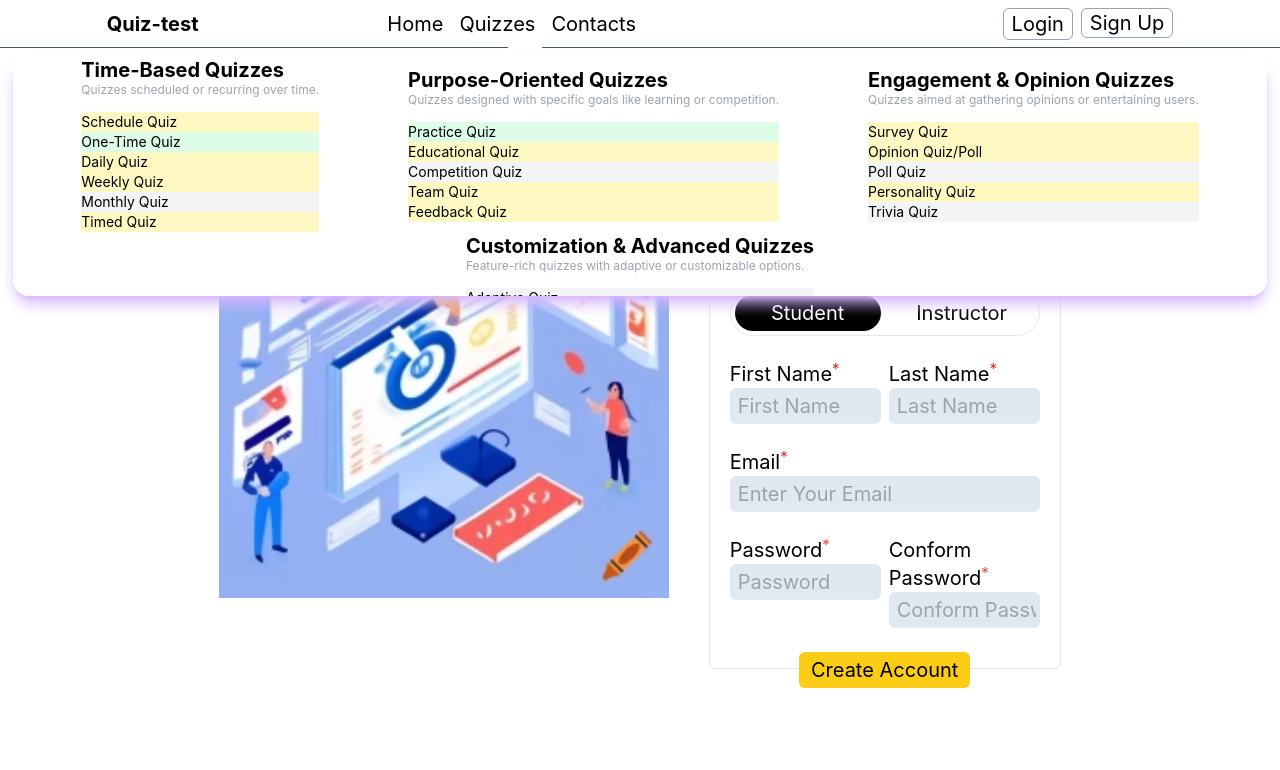
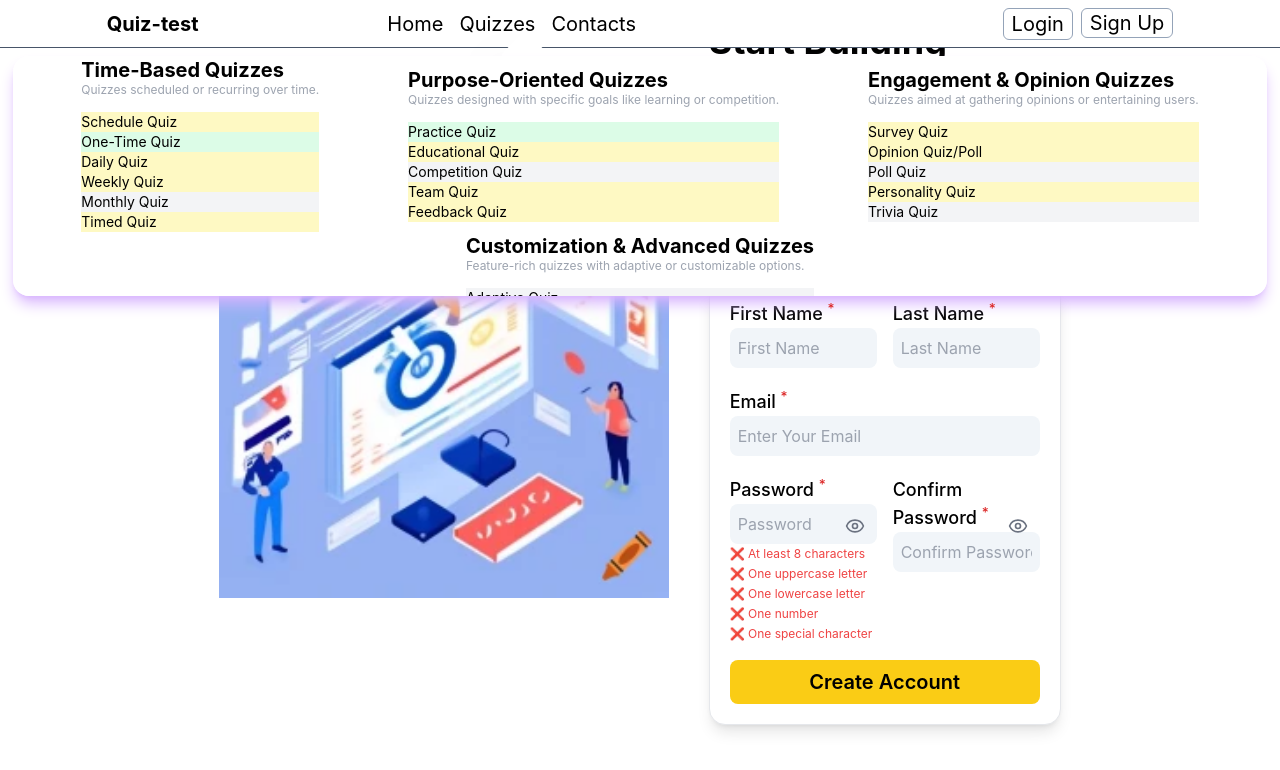
Before and after one commit to Harshitchopde/Chaturai-Pratiyogita, a React (Create React App) app: page /signUp in a window 1280 px wide. Shown: the top 770 px of the page. Built offline with nearby package versions, Linux system fonts and the light colour scheme; no server answers.

Commit message:
[fix] the password check

```diff
--- a/src/components/core/auth/SignUpForm.jsx
+++ b/src/components/core/auth/SignUpForm.jsx
@@ -1,130 +1,236 @@
-import React, { useState } from 'react'
-import { ACCOUNT_TYPE } from '../../../utils/constants';
-import toast from 'react-hot-toast';
-import { useDispatch } from 'react-redux';
-import { setSignUpData } from '../../../slices/authSlicer';
-import { sendOtp } from '../../../services/operations/authApis';
-import { useNavigate } from 'react-router-dom';
-import { Tab } from '../../common/Tab';
+import React, { useState } from "react";
+import { ACCOUNT_TYPE } from "../../../utils/constants";
+import toast from "react-hot-toast";
+import { useDispatch } from "react-redux";
+import { setSignUpData } from "../../../slices/authSlicer";
+import { sendOtp } from "../../../services/operations/authApis";
+import { useNavigate } from "react-router-dom";
+import { Tab } from "../../common/Tab";
+import { Eye, EyeOff } from "lucide-react";
 
 const SignUpForm = () => {
-    // accountType -> state
-    const [accountType,setAccountType] = useState(ACCOUNT_TYPE.STUDENT);
+  const [accountType, setAccountType] = useState(ACCOUNT_TYPE.STUDENT);
   const dispatch = useDispatch();
   const navigate = useNavigate();
-    // form data
-    const [formData,setFormData] = useState({
-        firstName:"",
-        lastName:"",
-        email:"",
-        password:"",
-        conformPassword:""
-    })
-    // handleChange
-    const handleChange = (e)=>{
-        setFormData((prev)=>({
-            ...prev,[e.target.name]:e.target.value
-        }))
+
+  const [formData, setFormData] = useState({
+    firstName: "",
+    lastName: "",
+    email: "",
+    password: "",
+    conformPassword: "",
+  });
+
+  const { firstName, lastName, email, password, conformPassword } = formData;
+
+  const [showPassword, setShowPassword] = useState(false);
+  const [showConfirmPassword, setShowConfirmPassword] = useState(false);
+  const [passwordValidation, setPasswordValidation] = useState({
+    length: false,
+    uppercase: false,
+    lowercase: false,
+    number: false,
+    specialChar: false,
+  });
+
+  // Password validation
+  const validatePassword = (password) => {
+    const newValidation = {
+      length: password.length >= 8,
+      uppercase: /[A-Z]/.test(password),
+      lowercase: /[a-z]/.test(password),
+      number: /[0-9]/.test(password),
+      specialChar: /[!@#$%^&*(),.?":{}|<>]/.test(password),
+    };
+    setPasswordValidation(newValidation);
+  };
+
+  const handleChange = (e) => {
+    const { name, value } = e.target;
+
+    setFormData((prev) => ({
+      ...prev,
+      [name]: value,
+    }));
+
+    if (name === "password") {
+      validatePassword(value);
     }
-    // destructure form data
-    const {firstName, lastName, email, password, conformPassword} = formData
-    // handleSubmit
-    const handleSubmit = (e)=>{
+  };
+
+  const handleSubmit = (e) => {
     e.preventDefault();
-        console.log("handle Submit ",formData)
-        if(password!==conformPassword){
-            toast.error("Password does not match!")
+    validatePassword(password);
+    if(!passwordValidation.length || !passwordValidation.lowercase || !passwordValidation.uppercase || !passwordValidation.number || !passwordValidation.specialChar ){
+        toast.error("Fix password error");
         return;
     }
-        const signUpData = {
-            ...formData,accountType
+    if (password !== conformPassword) {
+      toast.error("Passwords do not match!");
+      return;
     }
+
+    const signUpData = { ...formData, accountType };
     dispatch(setSignUpData(signUpData));
-        dispatch(sendOtp(formData.email,navigate));
+    dispatch(sendOtp(formData.email, navigate));
 
     setFormData({
-            firstName:"",
-            lastName:"",
-            email:"",
-            password:"",
-            conformPassword:""
-        })
-
-    }
+      firstName: "",
+      lastName: "",
+      email: "",
+      password: "",
+      conformPassword: "",
+    });
+  };
 
   return (
-    <form className='mt-4 border p-5 rounded-md h-[400px] flex  flex-col gap-y-3 sm:gap-y-6 w-full' onSubmit={handleSubmit}>
-        <Tab accountType={accountType} setAccountType={setAccountType}/>
-        <div className="flex  gap-2  justify-between">
-            <label>
-                <p className=' text-sm sm:text-xl'>First Name<sup className='text-red-600'>*</sup></p>
-                <input type="text"
+    <form
+      onSubmit={handleSubmit}
+      className="mt-4 border p-5 rounded-2xl shadow-lg w-full max-w-2xl mx-auto flex flex-col gap-5 bg-white"
+    >
+      <Tab accountType={accountType} setAccountType={setAccountType} />
+
+      <div className="flex flex-col sm:flex-row gap-4">
+        <label className="w-full">
+          <p className="text-sm sm:text-lg font-medium">
+            First Name <sup className="text-red-600">*</sup>
+          </p>
+          <input
+            type="text"
             required
-                    name='firstName'
+            name="firstName"
             value={firstName}
             onChange={handleChange}
-                    placeholder='First Name'
-                    style={{boxShadow:"inset 0px -1px 0px rgba(255, 255, 255, 0.18)",outline:"none"}}
-                    className='pl-2 bg-slate-200 w-full text-sm sm:text-xl rounded-md p-1 '
+            placeholder="First Name"
+            className="w-full bg-slate-100 rounded-lg p-2 text-sm sm:text-base outline-none"
           />
         </label>
-            <label>
-                <p className=' text-sm sm:text-xl'>Last Name<sup className='text-red-600'>*</sup></p>
-                <input type="text"
+
+        <label className="w-full">
+          <p className="text-sm sm:text-lg font-medium">
+            Last Name <sup className="text-red-600">*</sup>
+          </p>
+          <input
+            type="text"
             required
-                    name='lastName'
+            name="lastName"
             value={lastName}
-                    placeholder='Last Name'
             onChange={handleChange}
-                    style={{boxShadow:"inset 0px -1px 0px rgba(255, 255, 255, 0.18)",outline:"none"}}
-                    className='pl-2 text-sm sm:text-xl bg-slate-200 w-full rounded-md p-1 '
+            placeholder="Last Name"
+            className="w-full bg-slate-100 rounded-lg p-2 text-sm sm:text-base outline-none"
           />
         </label>
       </div>
-        <div className="">
-            {/* email */}
-            <p className=' text-sm sm:text-xl'>Email<sup className='text-red-600'>*</sup></p>
-            <input type="email"
+
+      <label className="w-full">
+        <p className="text-sm sm:text-lg font-medium">
+          Email <sup className="text-red-600">*</sup>
+        </p>
+        <input
+          type="email"
           required
+          name="email"
+          value={email}
           onChange={handleChange}
-                name='email'
-                value={email}
-                placeholder='Enter Your Email'
-                style={{boxShadow:"inset 0px -1px 0px rgba(255, 255, 255, 0.18)",outline:"none"}}
-                className='pl-2  text-sm sm:text-xl w-full bg-slate-200 rounded-md p-1 '
+          placeholder="Enter Your Email"
+          className="w-full bg-slate-100 rounded-lg p-2 text-sm sm:text-base outline-none"
         />
-        </div>
-        <div className=" flex gap-2">
-            <label>
-                <p className=' text-sm sm:text-xl'>Password<sup className=' text-red-500'>*</sup></p>
+      </label>
+
+      <div className="flex flex-col sm:flex-row gap-4">
+        <label className="w-full relative">
+          <p className="text-sm sm:text-lg font-medium">
+            Password <sup className="text-red-600">*</sup>
+          </p>
           <input
-                    type="password"
+            type={showPassword ? "text" : "password"}
             required
-                    name='password'
+            name="password"
             value={password}
             onChange={handleChange}
-                    placeholder='Password'
-                    style={{boxShadow:"inset 0px -1px 0px rgba(255, 255, 255, 0.18)",outline:"none"}}
-                    className='pl-2 text-sm sm:text-xl w-full bg-slate-200 rounded-md p-1 '
+            placeholder="Password"
+            className="w-full bg-slate-100 rounded-lg p-2 text-sm sm:text-base outline-none"
           />
+          <button
+            type="button"
+            onClick={() => setShowPassword((prev) => !prev)}
+            className="absolute right-3 top-10 text-gray-500"
+          >
+            {showPassword ? <EyeOff size={20} /> : <Eye size={20} />}
+          </button>
+          <div className="text-[0.75rem] mt-1 space-y-[0.5rem] leading-3">
+            <p
+              className={
+                passwordValidation.length ? "text-green-600" : "text-red-500"
+              }
+            >
+              {passwordValidation.length ? "✅" : "❌"} At least 8 characters
+            </p>
+            <p
+              className={
+                passwordValidation.uppercase ? "text-green-600" : "text-red-500"
+              }
+            >
+              {passwordValidation.uppercase ? "✅" : "❌"} One uppercase letter
+            </p>
+            <p
+              className={
+                passwordValidation.lowercase ? "text-green-600" : "text-red-500"
+              }
+            >
+              {passwordValidation.lowercase ? "✅" : "❌"} One lowercase letter
+            </p>
+            <p
+              className={
+                passwordValidation.number ? "text-green-600" : "text-red-500"
+              }
+            >
+              {passwordValidation.number ? "✅" : "❌"} One number
+            </p>
+            <p
+              className={
+                passwordValidation.specialChar
+                  ? "text-green-600"
+                  : "text-red-500"
+              }
+            >
+              {passwordValidation.specialChar ? "✅" : "❌"} One special
+              character
+            </p>
+          </div>
         </label>
-            <label>
-                <p className=' text-sm sm:text-xl'>Conform Password<sup className=' text-red-500'>*</sup></p>
+
+        <label className="w-full relative">
+          <p className="text-sm sm:text-lg font-medium">
+            Confirm Password <sup className="text-red-600">*</sup>
+          </p>
           <input
-                    type='password'
+            type={showConfirmPassword ? "text" : "password"}
             required
-                    name='conformPassword'
+            name="conformPassword"
             value={conformPassword}
             onChange={handleChange}
-                    placeholder='Conform Password'
-                    style={{boxShadow:"inset 0px -1px 0px rgba(255, 255, 255, 0.18)",outline:"none"}}
-                    className=' pl-2 text-sm sm:text-xl w-full bg-slate-200 rounded-md p-1 '
+            placeholder="Confirm Password"
+            className="w-full bg-slate-100 rounded-lg p-2 text-sm sm:text-base outline-none"
           />
+          <button
+            type="button"
+            onClick={() => setShowConfirmPassword((prev) => !prev)}
+            className="absolute right-3 top-10 text-gray-500"
+          >
+            {showConfirmPassword ? <EyeOff size={20} /> : <Eye size={20} />}
+          </button>
         </label>
       </div>
-        <button className=' bg-yellow-400 flex w-full sm:text-xl text-sm  px-2 rounded-md py-1 sm:px-3 mx-auto text-black  max-w-max justify-center items-center'>Create Account</button>
+
+      <button
+        type="submit"
+        className="w-full bg-yellow-400 text-black font-semibold py-2 rounded-lg hover:bg-yellow-500 transition"
+      >
+        Create Account
+      </button>
     </form>
-  )
-}
+  );
+};
 
-export default SignUpForm
+export default SignUpForm;
```
Lines whose indentation alone changed are shown as unchanged.
